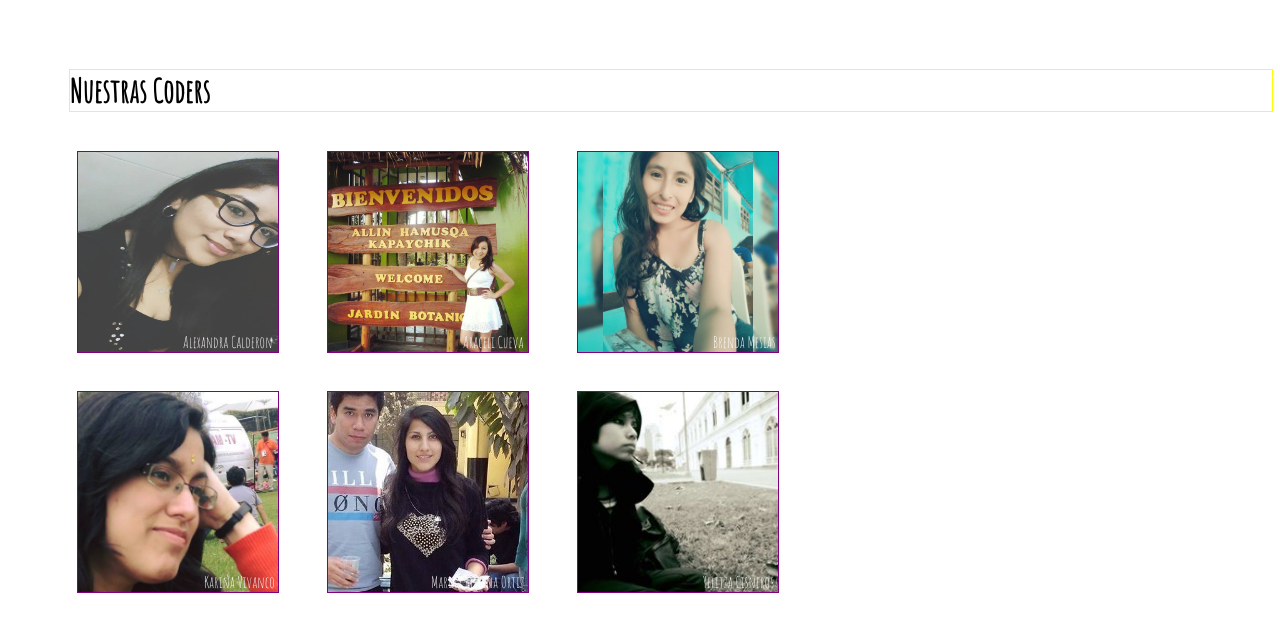
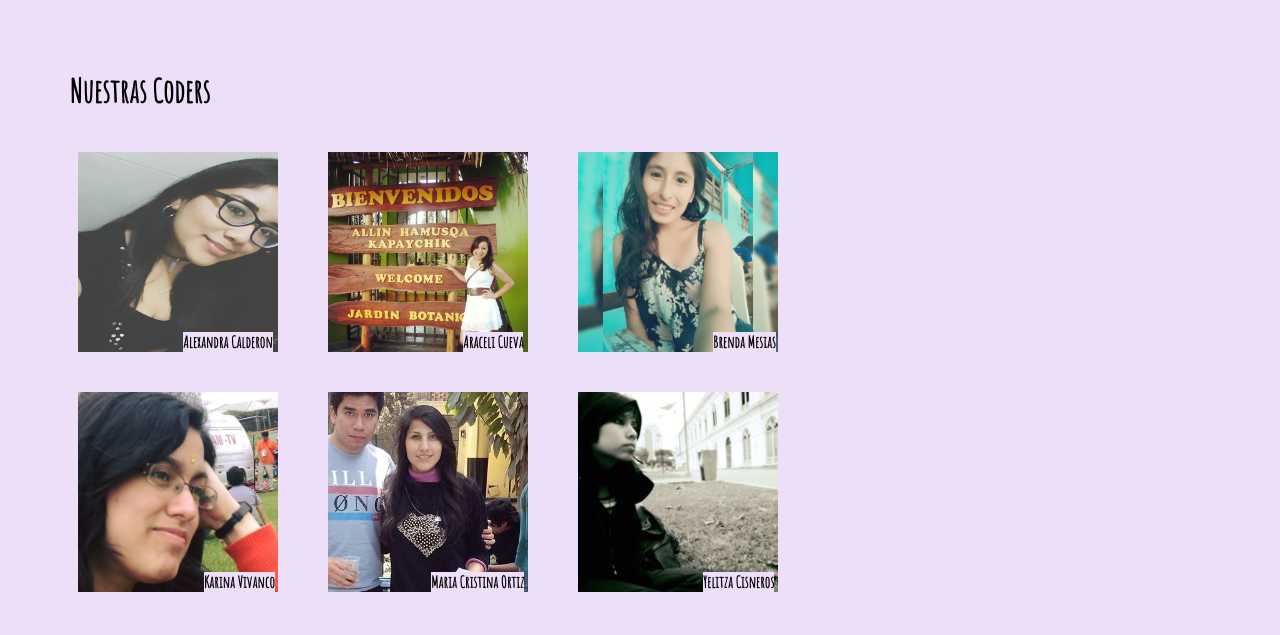
Before and after one commit to betsy18/nuestras-coders, a plain HTML site: page index.html in a window 1280 px wide. Drawn offline with Linux system fonts and the light colour scheme.

Commit message:
Modificando el css: div: hover, *

```diff
--- a/css/main.css
+++ b/css/main.css
@@ -1,25 +1,25 @@
 *{
     font-family: 'Amatic SC', cursive;
+    background: #EEDFF9;
 }
 
-div{
-
-}
-
+/*estilo con pseudoclase*/
 div :hover{
-
+    filter: grayscale(80%);
+    -webkit-transform: rotateY(180deg);
+    -webkit-transform-style: preserve-3d;
+    transform: rotateY(180deg);
+    transform-style: preserve-3d;
+    box-shadow: 21px 21px 50px #999;
 }
 
 
-
 h1{
-    outline: 1px solid yellow;
     margin-top: 70px;
     margin-left: 62px;
 }
 
 img{
-    outline: 1px solid green;
     max-width: 100%;
 }
 
@@ -36,13 +36,13 @@ figure{
 
 p{
     position: absolute;
-    color: white;
+    color: black;
     margin: 0px;
     font-size: 16px;
+    font-weight: 600;
 }
 
 .box{
-    outline: 1px solid purple;
     width: 200px;
     height: 200px;
     box-sizing: border-box;
```
